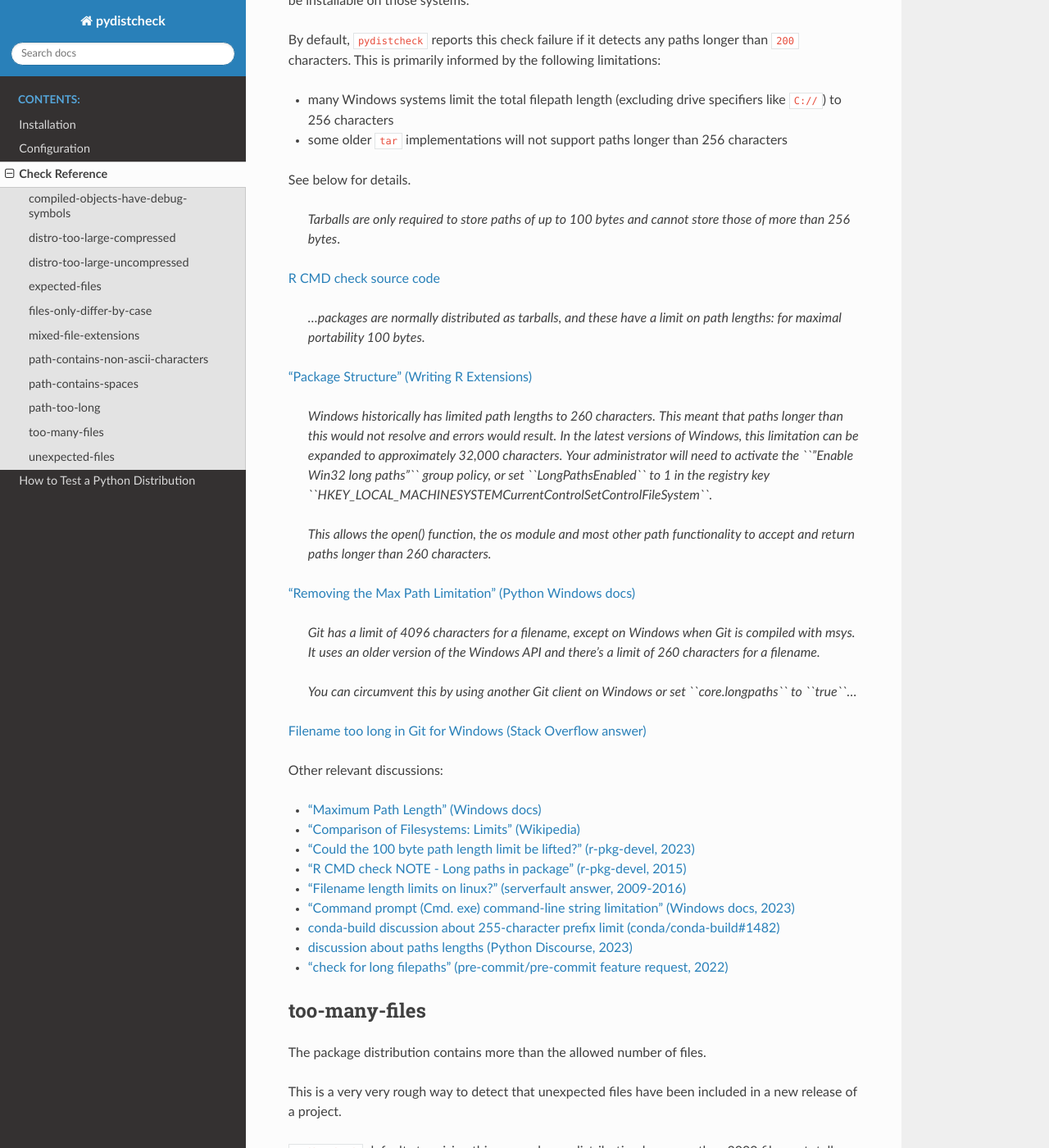
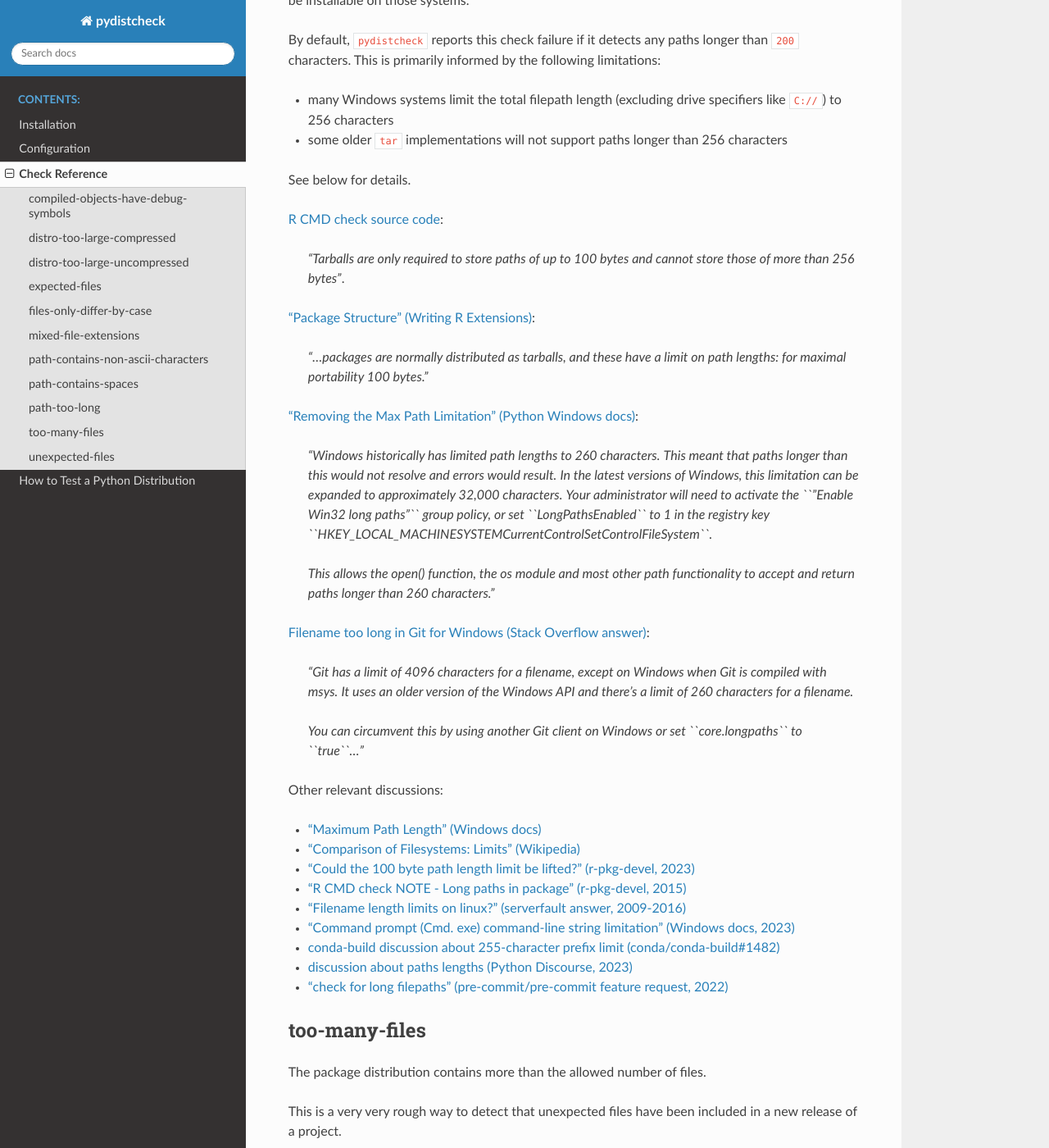
Before and after one commit to jameslamb/pydistcheck, a Sphinx documentation site: the page built from docs/check-reference.rst, in a window 1280 px wide and 1400 px high, scrolled down 3213 px. Shown: the whole window at 82% size. Built offline with Sphinx 7.4.7 and the Read the Docs theme 2.0.0, drawn with Linux system fonts in a browser that asks for light colours.

Commit message:
more changes

```diff
--- a/docs/check-reference.rst
+++ b/docs/check-reference.rst
@@ -137,29 +137,29 @@ This is primarily informed by the following limitations:
 
 See below for details.
 
-    *Tarballs are only required to store paths of up to 100 bytes and cannot store those of more than 256 bytes*.
+`R CMD check source code <https://github.com/wch/r-source/blob/29559f9bf4df2c55ef5eace203cbe335bbd03f2f/src/library/tools/R/check.R#L839>`__:
 
-`R CMD check source code <https://github.com/wch/r-source/blob/29559f9bf4df2c55ef5eace203cbe335bbd03f2f/src/library/tools/R/check.R#L839>`__
+    *"Tarballs are only required to store paths of up to 100 bytes and cannot store those of more than 256 bytes"*.
 
-    *...packages are normally distributed as tarballs, and these have a limit on path lengths: for maximal portability 100 bytes.*
+`"Package Structure" (Writing R Extensions) <https://cran.r-project.org/doc/manuals/R-exts.html#Package-structure>`__:
 
-`"Package Structure" (Writing R Extensions) <https://cran.r-project.org/doc/manuals/R-exts.html#Package-structure>`__
+    *"...packages are normally distributed as tarballs, and these have a limit on path lengths: for maximal portability 100 bytes."*
 
-    *Windows historically has limited path lengths to 260 characters.*
+`"Removing the Max Path Limitation" (Python Windows docs) <https://docs.python.org/3/using/windows.html#removing-the-max-path-limitation>`__:
+
+    *"Windows historically has limited path lengths to 260 characters.*
     *This meant that paths longer than this would not resolve and errors would result.*
     *In the latest versions of Windows, this limitation can be expanded to approximately 32,000 characters.*
     *Your administrator will need to activate the ``"Enable Win32 long paths"`` group policy, or set ``LongPathsEnabled`` to 1 in the registry key ``HKEY_LOCAL_MACHINE\SYSTEM\CurrentControlSet\Control\FileSystem``.*
 
-    *This allows the open() function, the os module and most other path functionality to accept and return paths longer than 260 characters.*
+    *This allows the open() function, the os module and most other path functionality to accept and return paths longer than 260 characters."*
 
-`"Removing the Max Path Limitation" (Python Windows docs) <https://docs.python.org/3/using/windows.html#removing-the-max-path-limitation>`__
+`Filename too long in Git for Windows (Stack Overflow answer) <https://stackoverflow.com/a/22575737/3986677>`__:
 
-    *Git has a limit of 4096 characters for a filename, except on Windows when Git is compiled with msys.*
+    *"Git has a limit of 4096 characters for a filename, except on Windows when Git is compiled with msys.*
     *It uses an older version of the Windows API and there's a limit of 260 characters for a filename.*
 
-    *You can circumvent this by using another Git client on Windows or set ``core.longpaths`` to ``true``...*
-
-`Filename too long in Git for Windows (Stack Overflow answer) <https://stackoverflow.com/a/22575737/3986677>`__
+    *You can circumvent this by using another Git client on Windows or set ``core.longpaths`` to ``true``..."*
 
 Other relevant discussions:
 
```
